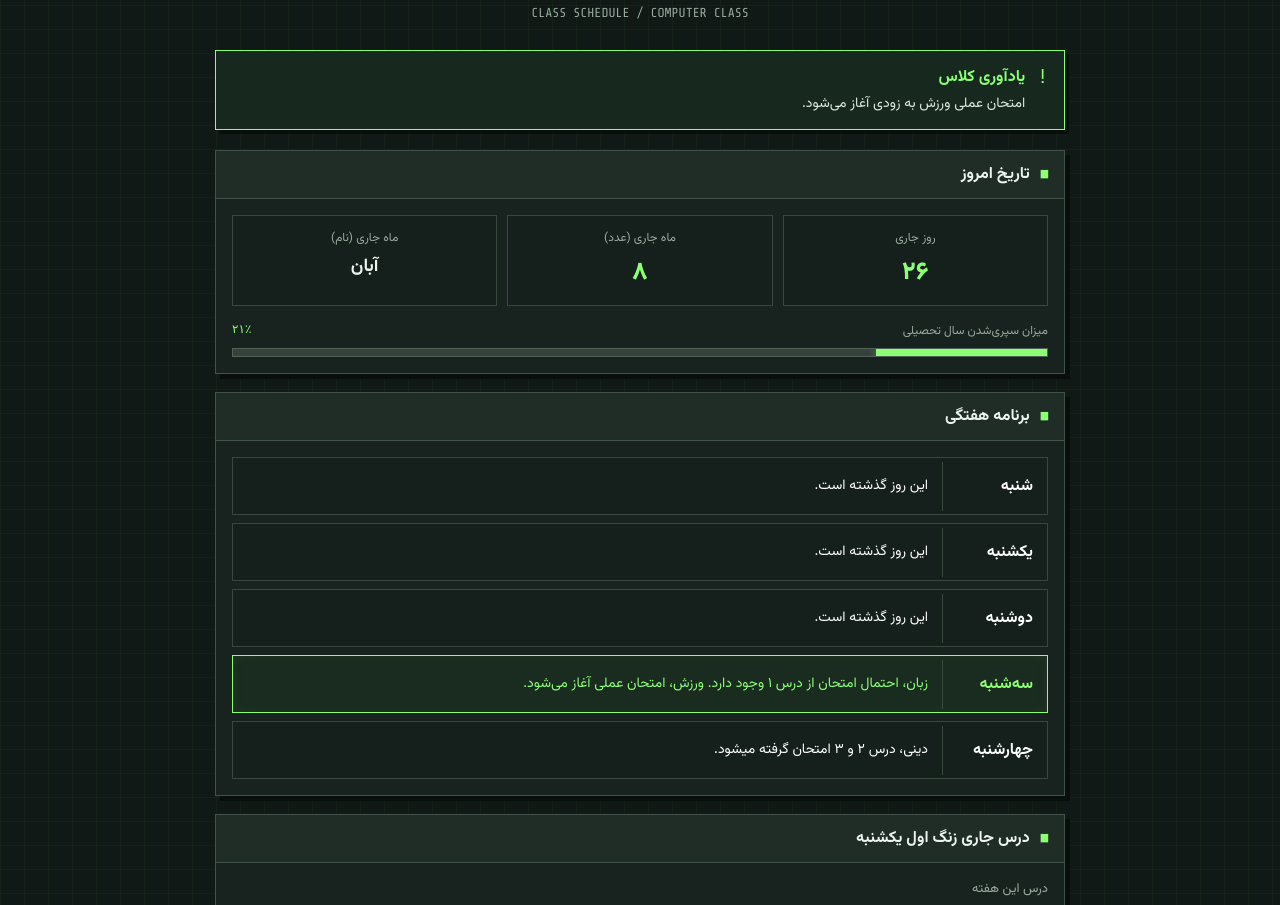
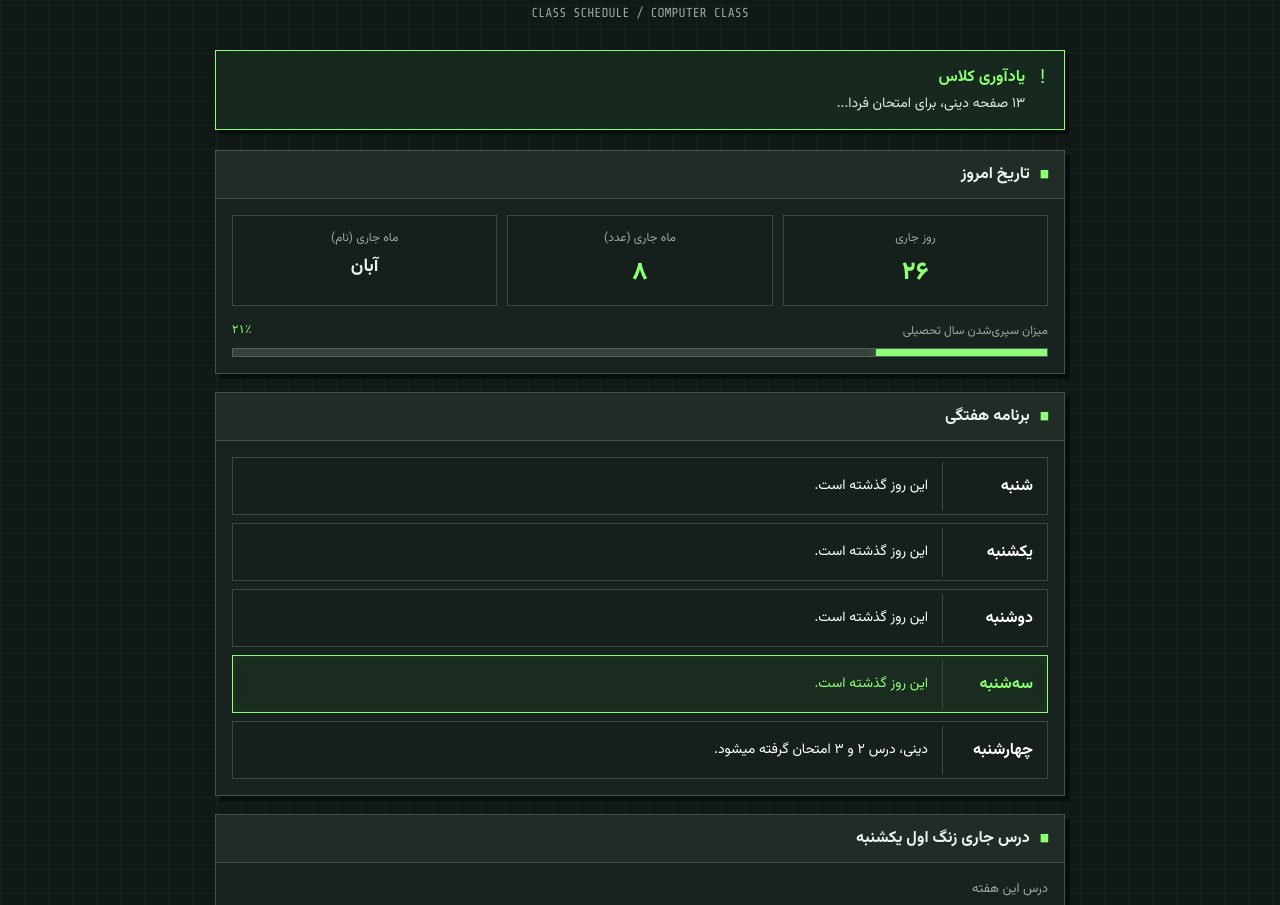
Before and after one commit to javad-rahimi/11payegah, a plain HTML site: page index.html in a window 1280 px wide. Shown: the part 331-1236 px from the top of the page. Drawn offline with nearby package versions, Linux system fonts and the light colour scheme.

Commit message:
Update index.html

```diff
--- a/index.html
+++ b/index.html
@@ -492,7 +492,7 @@ font-size:10px
 <div style="flex:1">
 <div class="notice-title">یادآوری کلاس</div>
 <div class="notice-text">
-امتحان عملی ورزش به زودی آغاز می‌شود.
+۱۳ صفحه دینی، برای امتحان فردا...
 </div>
 </div>
 </section>
@@ -563,7 +563,7 @@ font-size:10px
 
 <div class="day" data-day="سه‌شنبه">
 <div class="day-name">سه‌شنبه</div>
-<div class="day-entry">زبان، احتمال امتحان از درس ۱ وجود دارد. ورزش، امتحان عملی آغاز می‌شود.</div>
+<div class="day-entry">این روز گذشته است.</div>
 </div>
 
 <div class="day" data-day="چهارشنبه">
```
